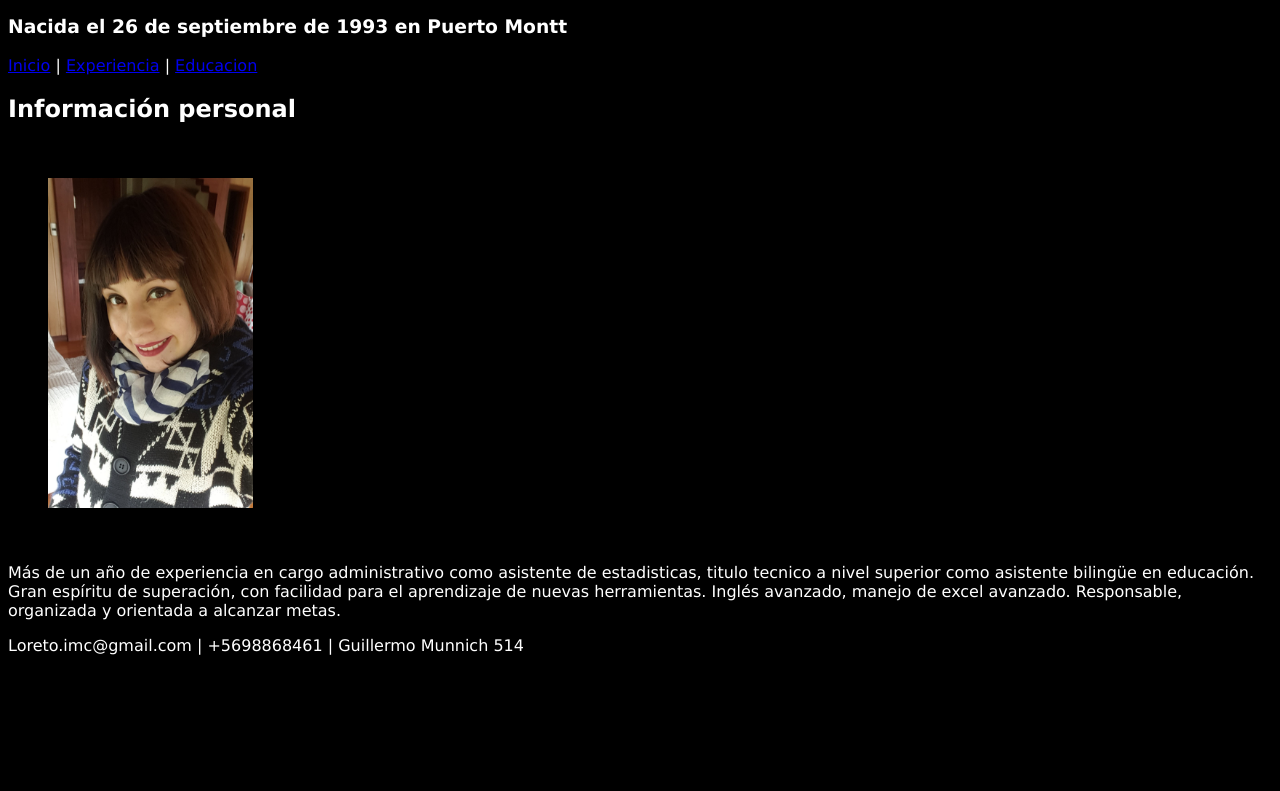
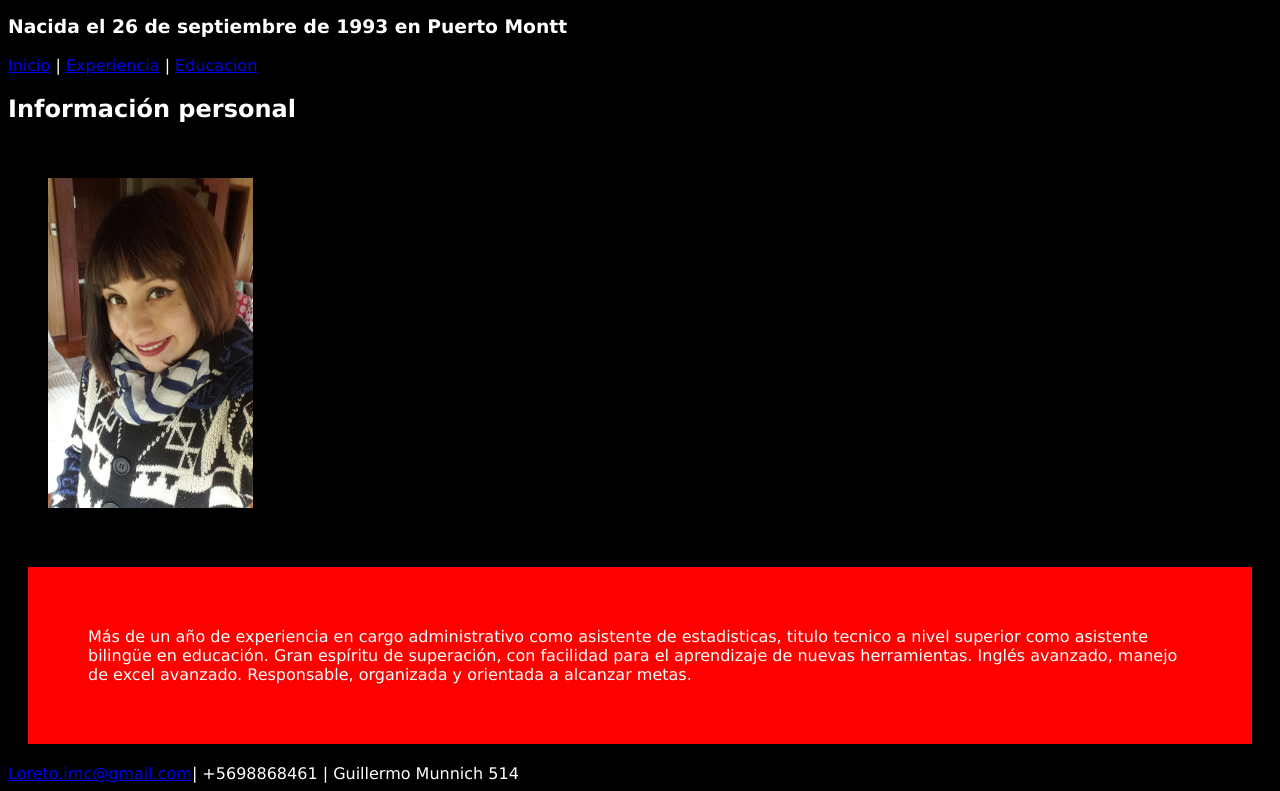
Before and after one commit to loremircam/Webpage, a plain HTML site: page Paginas/Index.html in a window 1280 px wide. Shown: the part 376-1167 px from the top of the page. Before the commit the page ends 1039 px from the top, so only its background shows below. Drawn offline with Linux system fonts and the light colour scheme.

Commit message:
color test

```diff
--- a/CSS/estilos.css
+++ b/CSS/estilos.css
@@ -11,8 +11,9 @@ h1
 }
 img
 {
-  background-color: white;
+  background-color: black;
   width: auto;
   border-color: white;
-
 }
+p
+ {background-color: red; margin: 20px; padding: 60px;}
--- a/Paginas/Index.html
+++ b/Paginas/Index.html
@@ -117,5 +117,5 @@
 </figure> <br>
 <p>Más de un año de experiencia en cargo administrativo como asistente de estadisticas, titulo tecnico a nivel superior como asistente bilingüe en educación. Gran espíritu de superación, con facilidad para el aprendizaje de nuevas herramientas. Inglés avanzado, manejo de excel avanzado. Responsable, organizada y orientada a alcanzar metas.</p>
 </body>
-<footer>Loreto.imc@gmail.com | +5698868461 | Guillermo Munnich 514</footer>
+<footer><a href="mailto:Loreto.imc@gmail.com?Subject=Hello%20again" target="_top">Loreto.imc@gmail.com</a>| +5698868461 | Guillermo Munnich 514</footer>
 </html>
```
